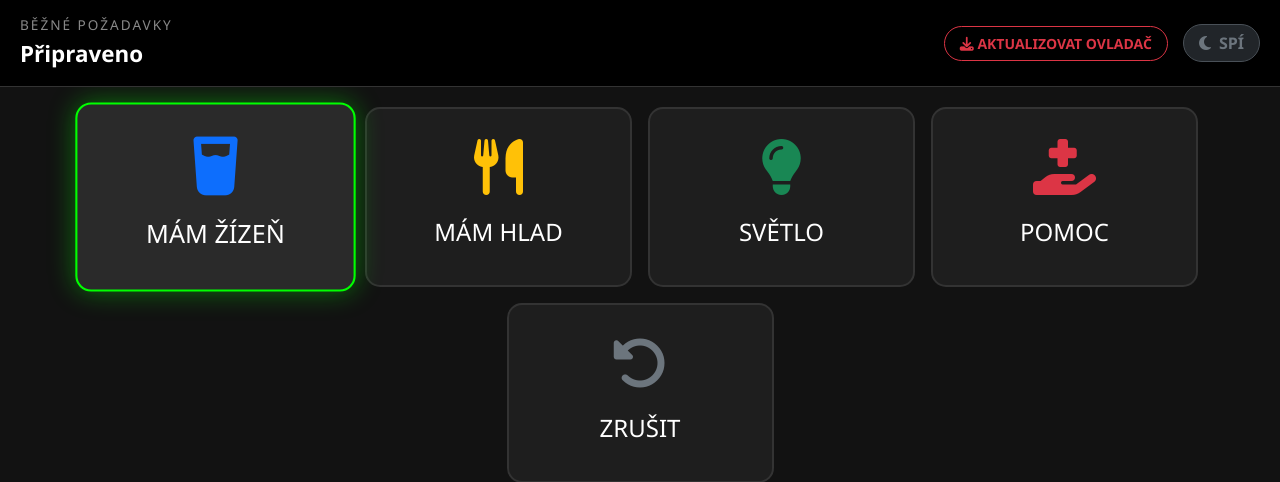
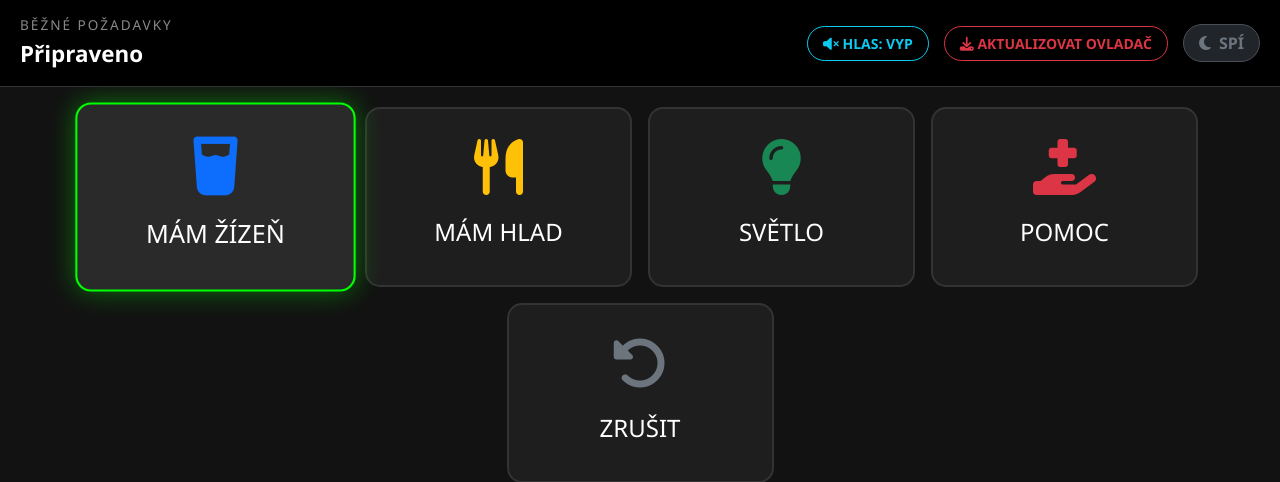
Before and after one commit to lukaskrevky-hub/rpi, a Flask app: page / in a window 1280 px wide. Shown: the top 482 px of the page. Run offline with Flask 3, Linux system fonts and the light colour scheme.

Commit message:
Update index.html

```diff
--- a/templates/index.html
+++ b/templates/index.html
@@ -30,6 +30,10 @@
         </div>
 
         <div style="display: flex; gap: 15px; align-items: center;">
+
+            <button id="tts-button" class="btn btn-outline-info btn-sm" onclick="toggleTts()" style="border-radius: 50px; padding: 6px 15px; font-weight: bold; box-shadow: 0 0 10px rgba(0,0,0,0.3);">
+                <i class="fa-solid fa-volume-xmark"></i> HLAS: VYP
+            </button>
 
             <button class="btn btn-outline-danger btn-sm" onclick="triggerOta()" style="border-radius: 50px; padding: 6px 15px; font-weight: bold; box-shadow: 0 0 10px rgba(0,0,0,0.3);">
                 <i class="fa-solid fa-download"></i> AKTUALIZOVAT OVLADAČ
@@ -205,6 +209,20 @@
                 resetBtn.style.display = "none";
             }
 
+            // NOVÉ: AKTUALIZACE TLAČÍTKA HLASOVÉHO ASISTENTA (TTS)
+            const ttsBtn = document.getElementById('tts-button');
+            if (ttsBtn) {
+                // Pokud nám Python pošle, že je čtení aktivní...
+                if (data.tts_enabled) {
+                    ttsBtn.classList.replace('btn-outline-info', 'btn-info'); // Plná modrá barva pro aktivní stav
+                    ttsBtn.innerHTML = '<i class="fa-solid fa-volume-high"></i> HLAS: ZAP';
+                } else {
+                    // Pokud je čtení vypnuté...
+                    ttsBtn.classList.replace('btn-info', 'btn-outline-info'); // Pouze obrys pro neaktivní stav
+                    ttsBtn.innerHTML = '<i class="fa-solid fa-volume-xmark"></i> HLAS: VYP';
+                }
+            }
+
             // AKTUALIZACE STAVU ESP32 (Odznak nahoře vpravo)
             const badge = document.getElementById('connection-indicator');
             const icon = badge.querySelector('i');
@@ -245,6 +263,9 @@
         // Odešle na server povel, aby připravil aktualizační balíček (firmware) pro ESP32 ovladač
         function triggerOta() { fetch('/api/ota', { method: 'POST' }); }
 
+        // NOVÉ: Odešle na server povel pro zapnutí/vypnutí čtení obrazovky (TTS)
+        function toggleTts() { fetch('/api/tts_toggle', { method: 'POST' }); }
+
         // --- NEJDŮLEŽITĚJŠÍ ŘÁDEK SYSTÉMU ---
         // Funkce setInterval zajistí, že se naše hlavní smyčka updateStatus() bude spouštět neustále dokola, přesně každých 300 milisekund (cca 3x za vteřinu).
         // Díky tomu webové rozhraní okamžitě reaguje na pohyby joysticku v pacientově ruce, ačkoliv jde přes bezdrátovou síť.
```
